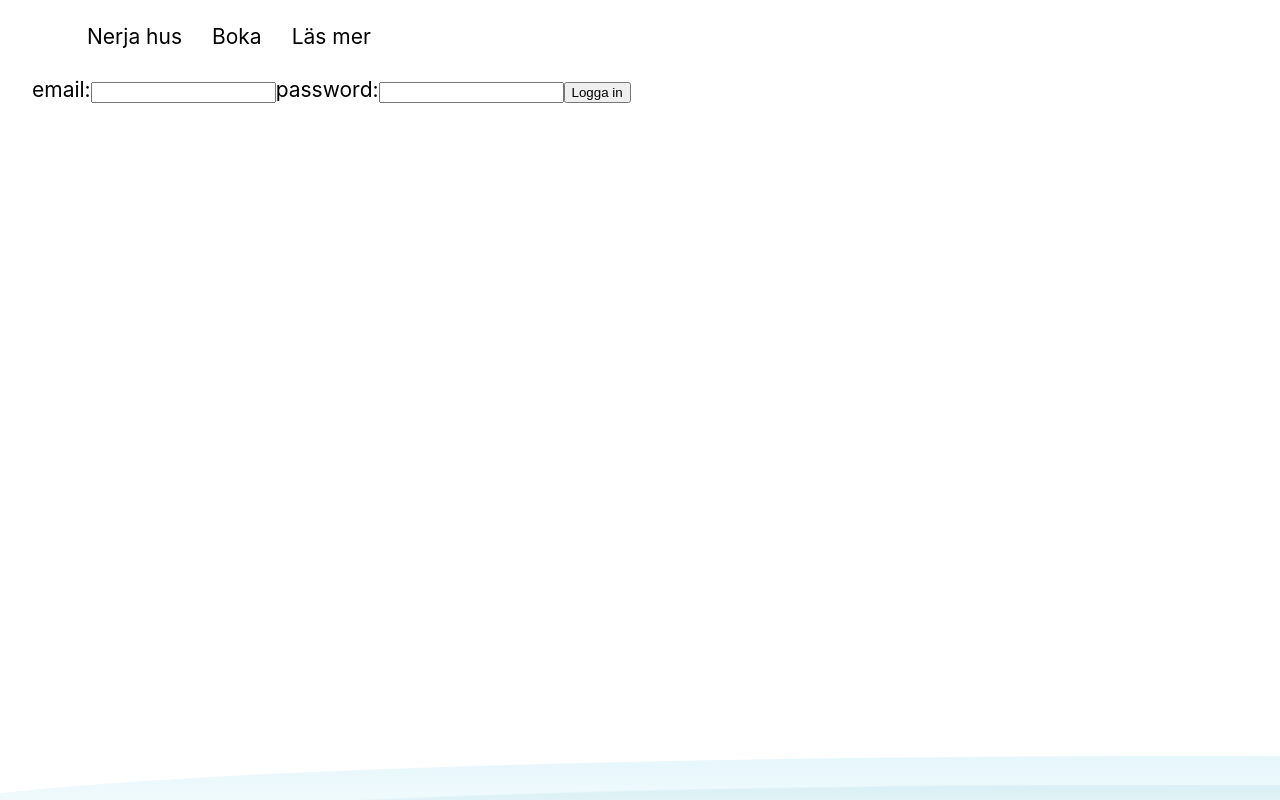
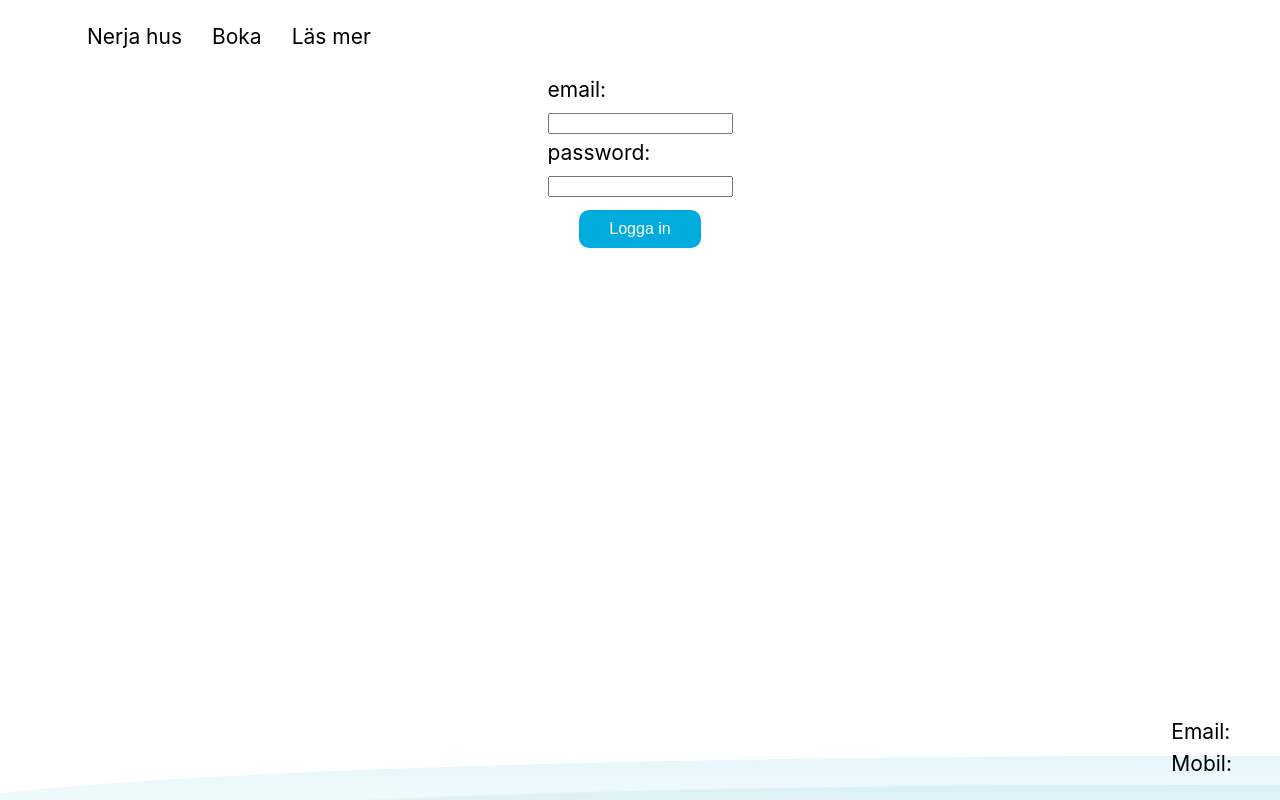
Before and after one commit to DavidFurby/Nerja-house, a Next.js app: page /adminLogin in a window 1280 px wide. Built offline with nearby package versions, Linux system fonts and the light colour scheme; no server answers.

Commit message:
admin Login update

```diff
--- a/components/Footer.js
+++ b/components/Footer.js
@@ -1,10 +1,18 @@
+import Water from "./Water";
 
 const Footer = () => {
-    return (
-        <footer >
-            footer
-        </footer>
-    );
-}
+  return (
+    <div className="footerDiv">
+      <footer>
+        <p>
+          Email:
+          <br/>
+          Mobil:
+        </p>
+      </footer>
+      <Water />
+    </div>
+  );
+};
 
 export default Footer;
--- a/components/Layout.js
+++ b/components/Layout.js
@@ -1,7 +1,6 @@
 import Navbar from "./NavigationBar";
 import Head from "next/head";
-import Water from "./Water";
-import backgroundShapes from "./backgroundShapes"
+import Footer from "./Footer";
 const Layout = ({ children }) => {
   return (
     <div className="content">
@@ -10,9 +9,9 @@ const Layout = ({ children }) => {
         <meta content="nerja" />
       </Head>
       <Navbar />
-      <backgroundShapes/>
+      <backgroundShapes />
       {children}
-      <Water/>
+      <Footer />
     </div>
   );
 };
--- a/pages/adminLogin.js
+++ b/pages/adminLogin.js
@@ -4,7 +4,7 @@ import Spinner from "../components/Spinner";
 import { UseAuth } from "../utils/firebase/context/AuthContext";
 
 const AdminLogin = () => {
-  const { login, currentUser } = UseAuth();
+  const { login } = UseAuth();
 
   const router = useRouter();
   let [email, setEmail] = useState("");
@@ -51,24 +51,35 @@ const AdminLogin = () => {
   return (
     <>
       {!loading ? (
-        <form onSubmit={submitLogin}>
+        <form
+          onSubmit={submitLogin}
+          style={{
+            display: "flex",
+            flexFlow: "column",
+            alignItems: "center",
+            justifyContent: "center",
+            textAlign: "left",
+          }}
+        >
           <label>
             email:
+            <br />
             <input
               type="email"
               value={email}
               onChange={(email) => setEmail(email.target.value)}
-            ></input>
+            />
           </label>
           <label>
             password:
+            <br />
             <input
               type="password"
               value={password}
               onChange={(password) => setPassword(password.target.value)}
-            ></input>
+            />
           </label>
-          <input type="submit" value="Logga in" />
+          <input className="button" type="submit" value="Logga in" />
         </form>
       ) : (
         <Spinner />
--- a/pages/booking.js
+++ b/pages/booking.js
@@ -7,11 +7,9 @@ import AOS from "aos";
 import "aos/dist/aos.css";
 
 const Booking = () => {
-  const {hasFetchedData} = useRef(false);
 
   let { bookings } = UseBooking();
   let [loading, setLoading] = useState(true);
-  let [bookedDates, setBookedDates] = useState([]);
 
   const getDatesBetweenRentedDays = (from, to) => {
     const dates = [];
@@ -57,8 +55,6 @@ const Booking = () => {
             <p>
               Vill ni boka en tid kontakta oss på någon av våra kontaktuppgifter
             </p>
-            <p>Email: </p>
-            <p>Telefon: </p>
           </section>
           <section>
             <Calendar
--- a/pages/readMore.js
+++ b/pages/readMore.js
@@ -2,12 +2,12 @@ import readMoreStyle from "../styles/readMore.module.css"
 const experience = () => {
     return (
         <div className={readMoreStyle.container}>
-            <p style={{fontWeight: "bold"}}>Välkomna till ett härligt hus där ni kan njuta av sol från morgon till kväll.
+            <h4>Välkomna till ett härligt hus där ni kan njuta av sol från morgon till kväll.
 
 
 
 
-            </p>
+            </h4>
             <p>  Huset är byggt 2002 och beläget i en liten, lugn och blomsterprydd förening med en gemensam och välskött pool. Huset är fördelat på 3 plan samt takterass. Totalt åtta sängplatser och ytterligare två sovplatser i bäddsoffa.<br /><br />
 </p>
             <p>   På entréplanet kommer ni in i en hall som gränsar till ett vardagsrummet med AC och öppen spis. Rummet har utgång både till terassen i väster och till den mer insynsskyddade och skuggsäkra pation. På entréplanet finns även en gästtoalett och fullt utrustat kök med bl.a. diskmaskin, spis/ugn, kyl med mindre frys, micro, vattenkokare och brödrost
--- a/styles/globals.css
+++ b/styles/globals.css
@@ -25,9 +25,21 @@ body {
 }
 
 footer {
-  padding: 3em;
-
+  bottom: 0;
   margin-top: auto;
+  width: 100%;
+  position: relative;
+  display: flex;
+  align-items: center;
+  justify-content: right;
+  padding-right: 5rem;
+  padding-left: 5rem;
+}
+.footerDiv {
+  position: fixed;
+  bottom: 0;
+  z-index: -1;
+  width: 100%;
 }
 
 .content {
```
